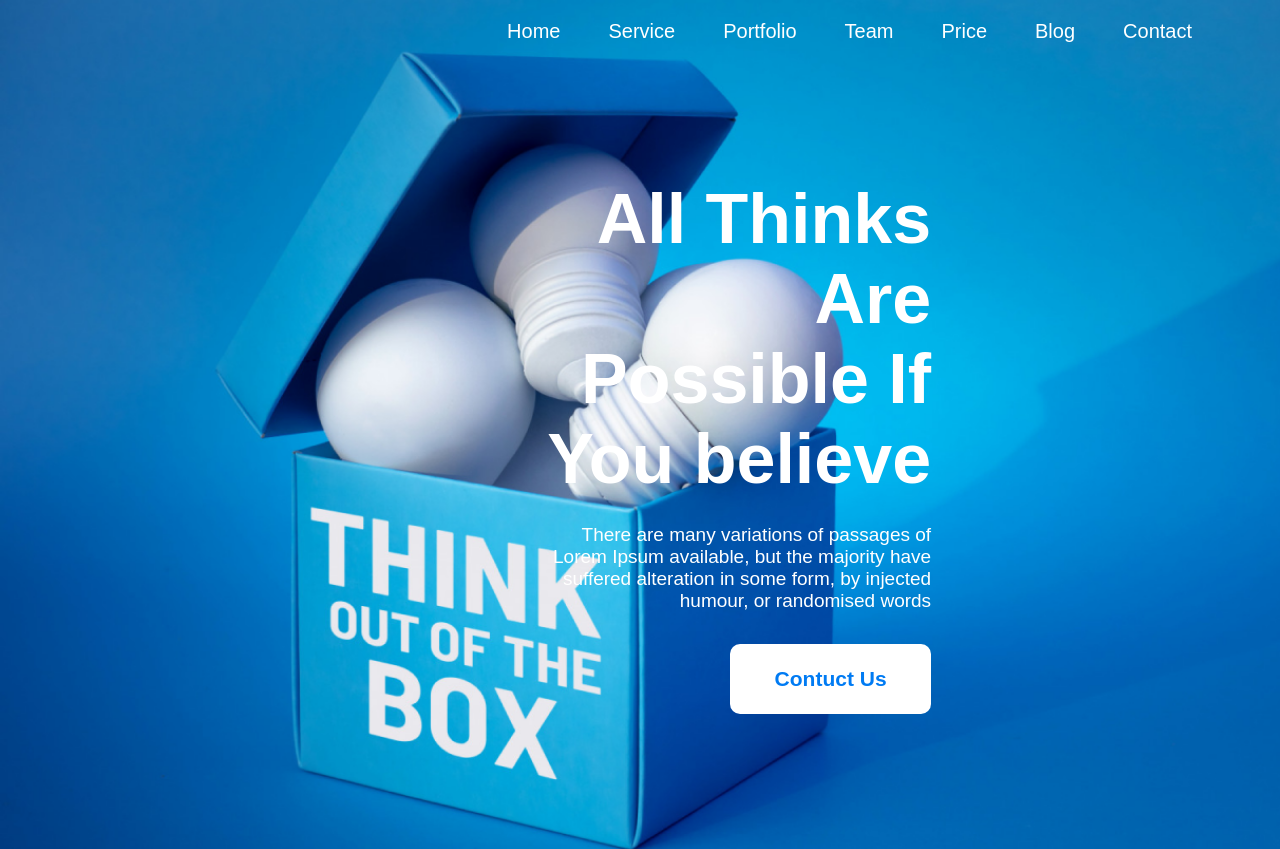
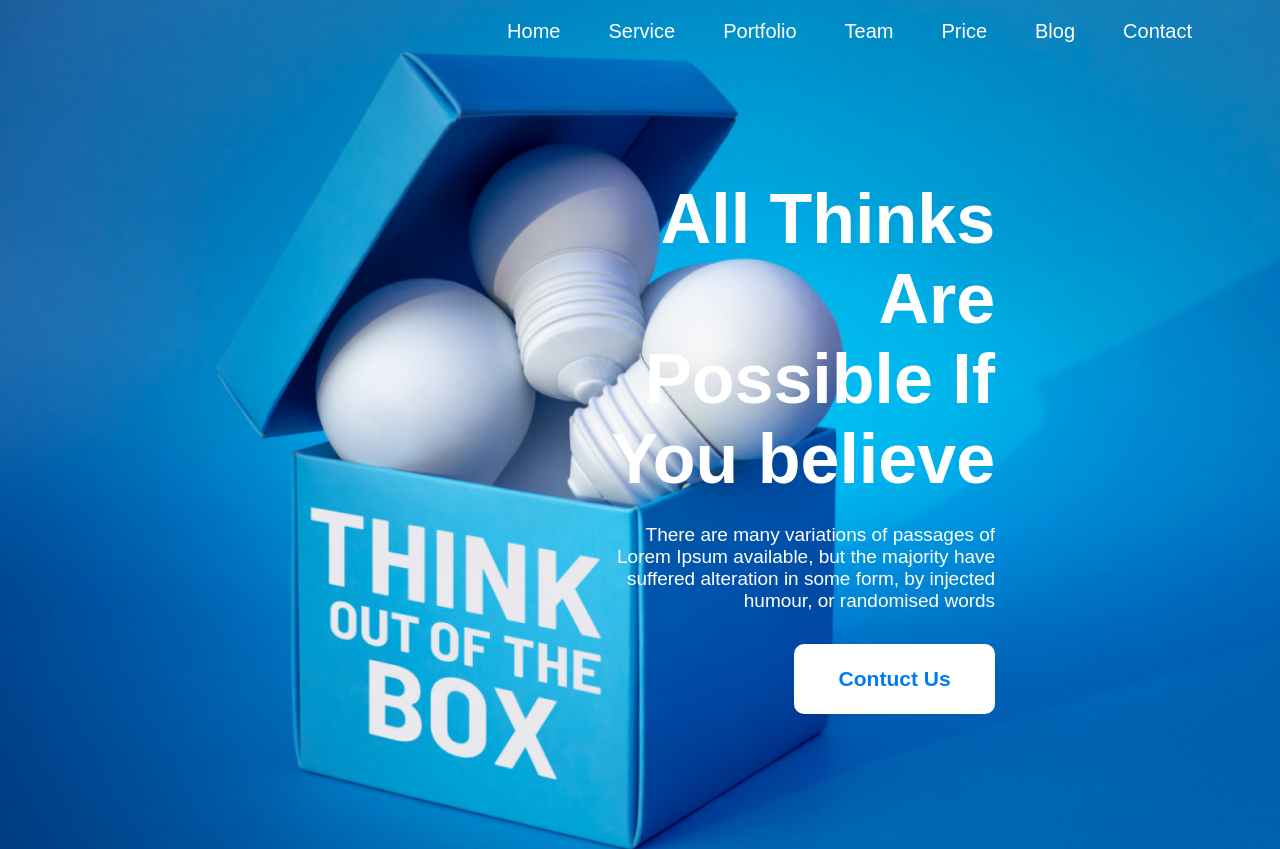
Before and after one commit to skshuvo1/My-First-Assignment, a plain HTML site: page index.html in a window 1280 px wide. Shown: the top 849 px of the page. Drawn offline with Linux system fonts and the light colour scheme.

Commit message:
size changed

```diff
--- a/style.css
+++ b/style.css
@@ -36,7 +36,7 @@
 .header_content{
     max-width: 30%;
     float: right;
-    margin: 14% -35% 0% 0%;
+    margin: 14% -40% 0% 0%;
     text-align: right;
 }
 /* failure section */
```
